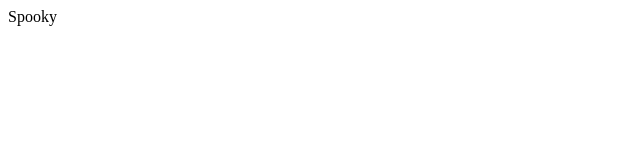
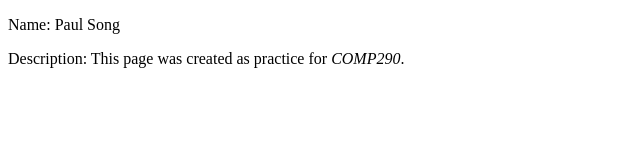
Before and after one commit to bigmsong/comp290site, a plain HTML site: page index.html in a window 1280 px wide. Shown: the whole page, without its empty margins (0-640 px from the left). Drawn offline with Linux system fonts and the light colour scheme.

Commit message:
Added description to webpage

```diff
--- a/index.html
+++ b/index.html
@@ -1 +1,10 @@
-<p>Spooky
+<!DOCTYPE html>
+<html>
+    <head>
+        <title>Sample Webpage</title>
+    </head>
+    <body>
+        <p>Name: Paul Song</p>
+        <p>Description: This page was created as practice for <i>COMP290</i>.</p>
+    </body>
+</html>
```
